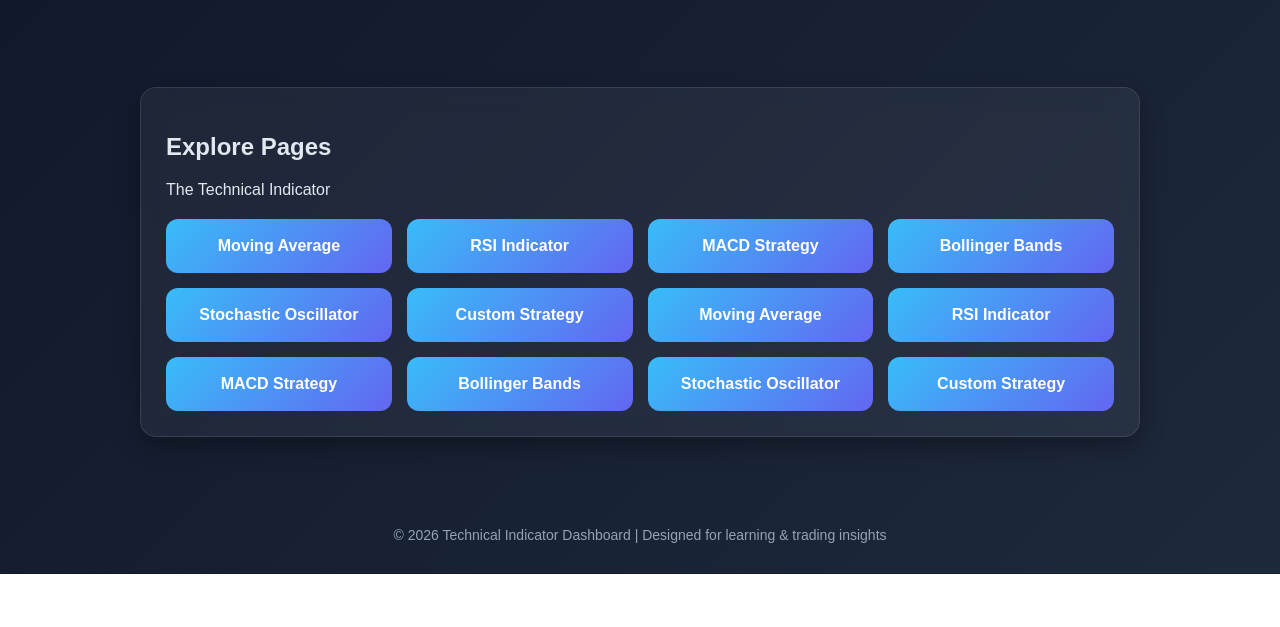
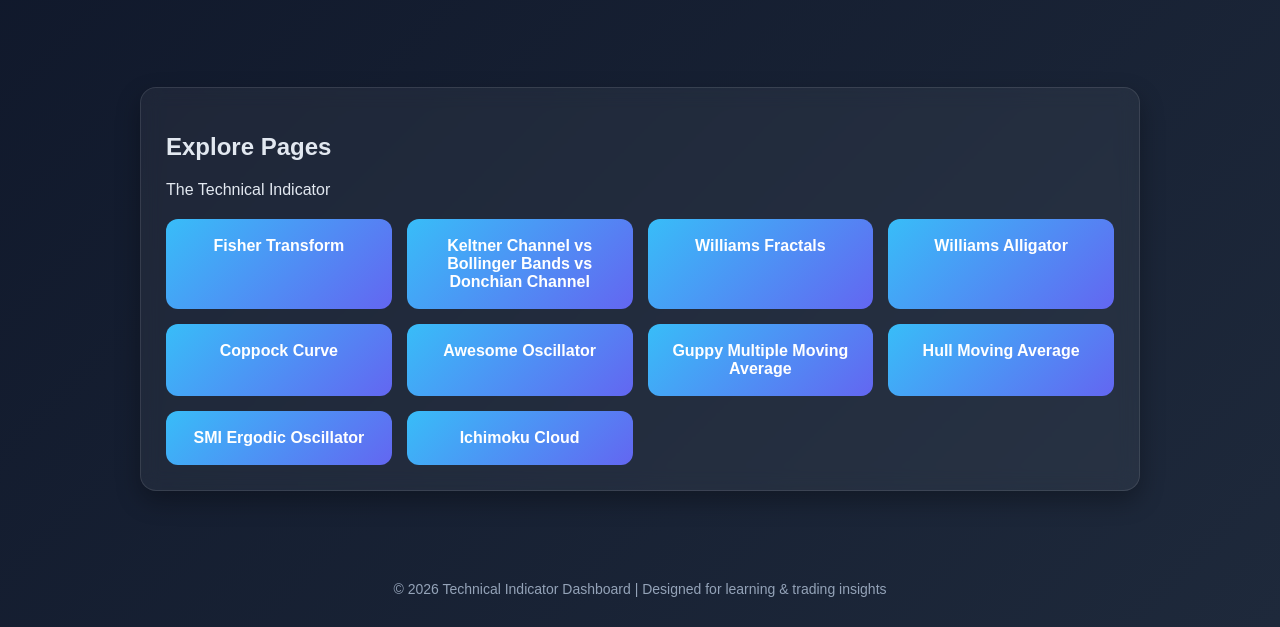
Before and after one commit to debabrata24online/Technical-Indicator, a plain HTML site: page index.html in a window 1280 px wide. Shown: the part 226-853 px from the top of the page. Before the commit the page ends 800 px from the top, so only its background shows below. Drawn offline with Linux system fonts and the light colour scheme.

Commit message:
Update index.html

```diff
--- a/index.html
+++ b/index.html
@@ -99,18 +99,17 @@
       <p>The Technical Indicator</p>
 
       <div class="links">
-        <a href="#" class="link-box">Moving Average</a>
-        <a href="#" class="link-box">RSI Indicator</a>
-        <a href="#" class="link-box">MACD Strategy</a>
-        <a href="#" class="link-box">Bollinger Bands</a>
-        <a href="#" class="link-box">Stochastic Oscillator</a>
-        <a href="#" class="link-box">Custom Strategy</a>
-        <a href="#" class="link-box">Moving Average</a>
-        <a href="#" class="link-box">RSI Indicator</a>
-        <a href="#" class="link-box">MACD Strategy</a>
-        <a href="#" class="link-box">Bollinger Bands</a>
-        <a href="#" class="link-box">Stochastic Oscillator</a>
-        <a href="#" class="link-box">Custom Strategy</a>
+        <a href="TI_1.html" class="link-box">Fisher Transform</a>
+        <a href="TI_2.html" class="link-box">Keltner Channel vs Bollinger Bands vs Donchian Channel</a>
+        <a href="TI_3.html" class="link-box">Williams Fractals</a>
+        <a href="TI_4.html" class="link-box">Williams Alligator</a>
+        <a href="TI_5.html" class="link-box">Coppock Curve</a>
+        <a href="TI_6.html" class="link-box">Awesome Oscillator </a>
+        <a href="TI_7.html" class="link-box">Guppy Multiple Moving Average</a>
+        <a href="TI_8.html" class="link-box">Hull Moving Average</a>
+        <a href="TI_9.html" class="link-box">SMI Ergodic Oscillator</a>
+        <a href="TI_10.html" class="link-box">Ichimoku Cloud</a>
+
       </div>
     </div>
   </div>
```
